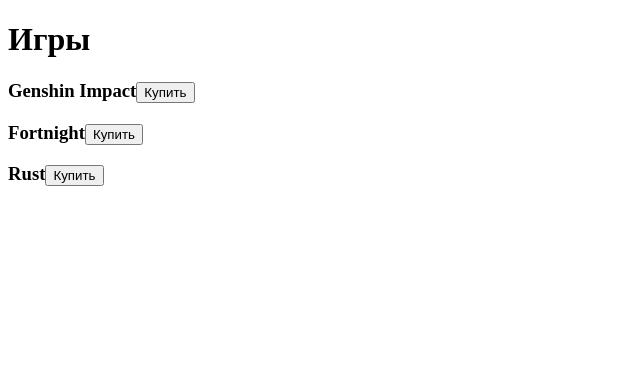
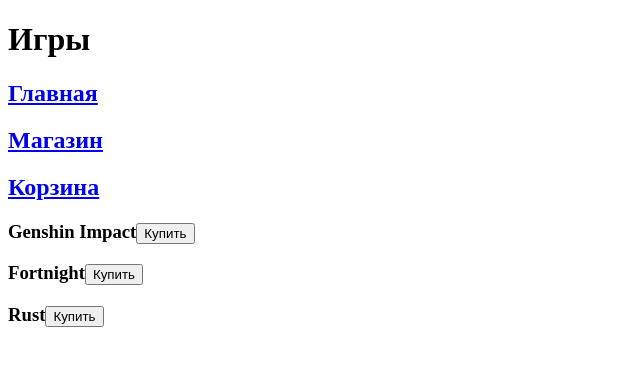
Before and after one commit to Kaishivee/Module_18, a Django app: page /platform/games/ in a window 1280 px wide. Shown: the top 366 px of the page, without its empty margins (0-640 px from the left). Run offline with Django 4.2, Linux system fonts and the light colour scheme.

Commit message:
start django project

```diff
--- a/UrbanDjango/UrbanDjango/urls.py
+++ b/UrbanDjango/UrbanDjango/urls.py
@@ -16,14 +16,14 @@
 """
 from django.contrib import admin
 from django.urls import path
-from task2.views import class_func, func_temp
+# from task2.views import class_func, func_temp
 # from task3.views import main_page, games_list, show_cart
 from task4.views import main_page, games_list, show_cart
 
 urlpatterns = [
     path('admin/', admin.site.urls),
-    path('class_view/', class_func),
-    path('function_view/', func_temp.as_view()),
+    # path('class_view/', class_func),
+    # path('function_view/', func_temp.as_view()),
     path('platform/', main_page),
     path('platform/games/', games_list),
     path('platform/cart/', show_cart),
--- a/UrbanDjango/task4/views.py
+++ b/UrbanDjango/task4/views.py
@@ -11,7 +11,7 @@
         'title': title,
         'text1': text1,
         'text2': text2,
-        'text3': text3,
+        'text3': text3
     }
     return render(request, 'fourth_task/platform.html', context)
 
--- a/UrbanDjango/templates/fourth_task/games.html
+++ b/UrbanDjango/templates/fourth_task/games.html
@@ -1,11 +1,8 @@
 {% extends 'fourth_task/menu.html' %}
+
 
 {% block pagename %}
 <h1> {{title}}</h1>
-{% endblock %}
-
-{% block menu %}
-    {{block.super}}
 {% endblock %}
 
 {% block content %}
@@ -13,40 +10,3 @@
     <h3>{{game}}<button>Купить</button></h3>
     {% endfor %}
 {% endblock %}
-
-
-
-
-
-
-
-
-
-
-
-
-
-
-
-
-
-
-
-
-
-
-
-
-<!--<!DOCTYPE html>-->
-<!--<html lang="en">-->
-<!--<head>-->
-<!--    <meta charset="UTF-8">-->
-<!--    <title>{{title}}</title>-->
-<!--</head>-->
-<!--<body>-->
-<!--    <h1> {{title}}</h1>-->
-<!--    {% for game in games %}-->
-<!--    <h3>{{game}}<button>Купить</button></h3>-->
-<!--    {% endfor %}-->
-<!--</body>-->
-<!--</html>-->
--- a/UrbanDjango/templates/fourth_task/menu.html
+++ b/UrbanDjango/templates/fourth_task/menu.html
@@ -1,4 +1,3 @@
-
 <!DOCTYPE html>
 <html lang="en">
 <head>
@@ -14,10 +13,11 @@
 
     <nav>
         {% block menu %}
-        <h2><a href="#">{{text1}}</a></h2>
-        <h2><a href="games/">{{text2}}</a></h2>
-        <h2><a href="cart/">{{text3}}</a></h2>
+        <h2><a href="#">Главная</a></h2>
+        <h2><a href="games/">Магазин</a></h2>
+        <h2><a href="cart/">Корзина</a></h2>
         {% endblock %}
+
     </nav>
 
     <div>
```
